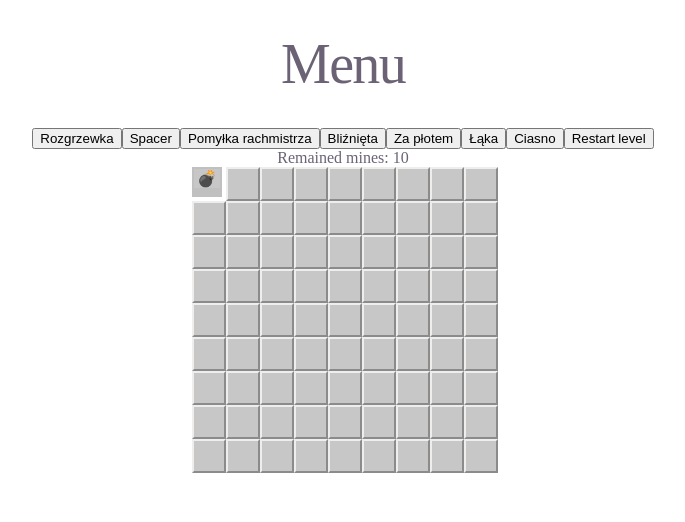
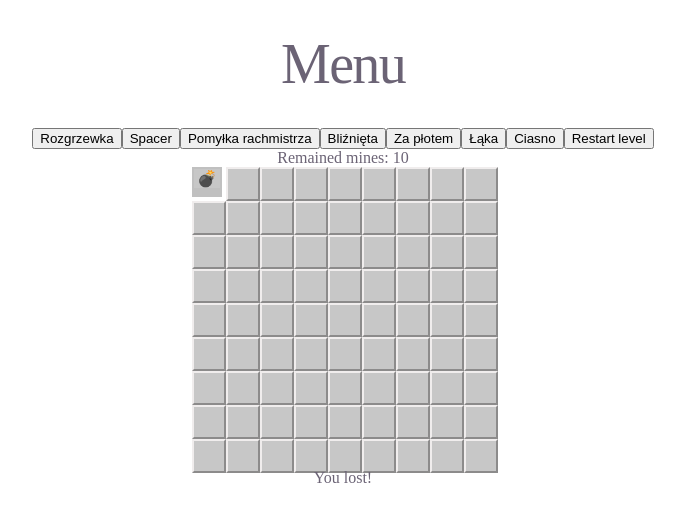
Before and after one commit to michalwarchol/saper, a React (Vite) app: page / in a window 1280 px wide. Both pictures are taken after a click on the element 504 px from the left and 182 px from the top of the page. Shown: the top 522 px of the page, without its empty margins (297-982 px from the left). Built offline with nearby package versions, Linux system fonts and the light colour scheme.

Commit message:
feat(logic): Implement checkWin function

```diff
--- a/src/logic/board.ts
+++ b/src/logic/board.ts
@@ -19,6 +19,13 @@ export type Board = {
   height: number
   cells: Cell[] // wiersz po wierszu; indeks pola = y * width + x
   state: 'idle' | 'playing' | 'won' | 'lost'
+}
+
+function checkWin(board: Board): boolean {
+  const allMines = board.cells.filter((cell) => cell.mine).length
+  const revealedCount = board.cells.filter((cell) => cell.revealed).length;
+
+  return board.width * board.height === revealedCount + allMines;
 }
 
 export function createBoard(level: Level): Board {
@@ -47,12 +54,18 @@ export function createBoard(level: Level): Board {
     }
   }
 
-  return {
+  const board = {
     width: level.width,
     height: level.height,
-    cells,
-    state: 'idle',
+    cells: cells,
+    state: 'idle' as 'idle' | 'playing' | 'won' | 'lost',
+  };
+
+  if (checkWin(board)) {
+    board.state = 'won';
   }
+
+  return board;
 }
 
 function cascadeReveal(board: Board, index: number): void {
@@ -116,10 +129,9 @@ export function revealCell(board: Board, index: number): Board {
 
   if (!revealedCell.revealed && revealedCell.adjacent > 0) {
     newBoard.cells[index].revealed = true;
-    // TODO
-    // if (checkWin(newBoard)) {
-    //   newBoard.state = 'won';
-    // }
+    if (checkWin(newBoard)) {
+      newBoard.state = 'won';
+    }
     return newBoard;
   }
 
@@ -127,10 +139,9 @@ export function revealCell(board: Board, index: number): Board {
     newBoard.cells[index].revealed = true;
     cascadeReveal(newBoard, index);
 
-    // TODO
-    // if (checkWin(newBoard)) {
-    //   newBoard.state = 'won';
-    // }
+    if (checkWin(newBoard)) {
+      newBoard.state = 'won';
+    }
 
     return newBoard;
   }
@@ -138,10 +149,9 @@ export function revealCell(board: Board, index: number): Board {
   if (revealedCell.revealed && revealedCell.adjacent > 0) {
     // TODO: chording(newBoard, index);
 
-    // TODO
-    // if (checkWin(newBoard)) {
-    //   newBoard.state = 'won';
-    // }
+    if (checkWin(newBoard)) {
+      newBoard.state = 'won';
+    }
 
     return newBoard;
   }
--- a/src/ui/Game/Game.tsx
+++ b/src/ui/Game/Game.tsx
@@ -34,6 +34,8 @@ const Game = () => {
       />
       <div>Remained mines: {remainedMines}</div>
       <Board board={board} onToggleFlag={onToggleFlag} onRevealCell={onRevealCell} />
+      {board.state === 'won' && <div>You won!</div>}
+      {board.state === 'lost' && <div>You lost!</div>}
     </div>
   );
 }
```
